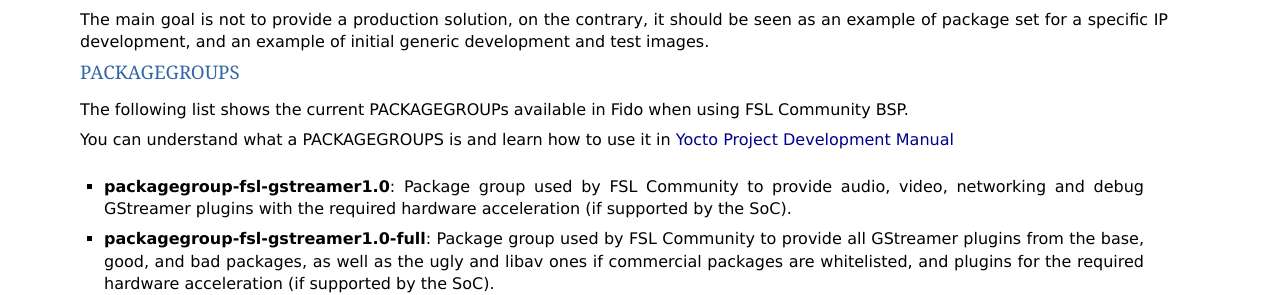
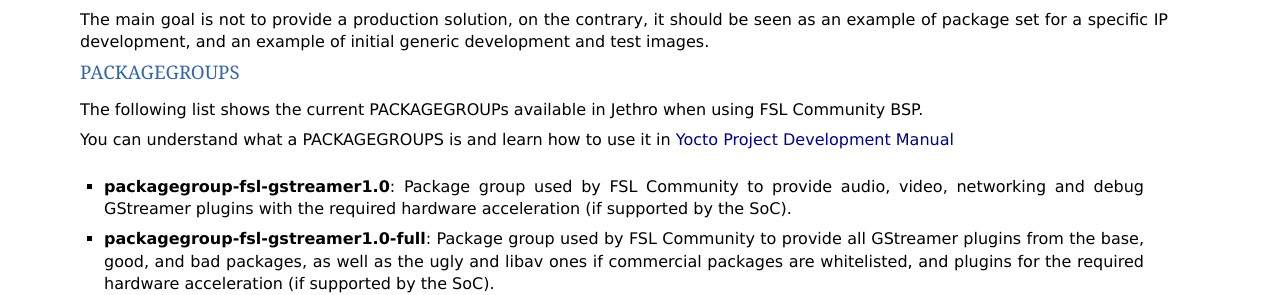
Before and after one commit to Freescale/Documentation, a Sphinx documentation site: the page built from release-notes/source/source-code.rst, in a window 1280 px wide and 900 px high, scrolled down 7995 px. Shown: the part 160-455 px from the top of the window. Built offline with Sphinx 7.4.7, drawn with Linux system fonts in a browser that asks for light colours; some of the changed text lies outside the part shown.

Commit message:
RN: Update to Jethro
Replace 'fido' by 'jethro' and '1.8' by '2.0'

It also fixes an URL to point to 'current' instead of a fixed past release.

Signed-off-by: Daiane Angolini <daiane.angolini@freescale.com>

```diff
--- a/release-notes/source/conf.py
+++ b/release-notes/source/conf.py
@@ -51,9 +51,9 @@
 # built documents.
 #
 # The short X.Y version.
-version = 'fido'
+version = 'jethro'
 # The full version, including alpha/beta/rc tags.
-release = '1.8'
+release = '2.0'
 
 if tags.has('draft'):
     release = release + " (Draft document)"
--- a/release-notes/source/source-code.rst
+++ b/release-notes/source/source-code.rst
@@ -139,7 +139,7 @@
 
 You can understand what a PACKAGEGROUPS is and learn how to use it in `Yocto
 Project Development Manual
-<http://www.yoctoproject.org/docs/1.6.1/dev-manual/dev-manual.html#usingpoky-extend-customimage-customtasks>`_
+<http://www.yoctoproject.org/docs/current/dev-manual/dev-manual.html#usingpoky-extend-customimage-customtasks>`_
 
 .. include:: packagegroups.inc
 
--- a/release-notes/source/variables.inc
+++ b/release-notes/source/variables.inc
@@ -1,3 +1,3 @@
-.. |release_name| replace:: Fido
+.. |release_name| replace:: Jethro
 .. |project_name| replace:: FSL Community BSP
 .. |freescale_release_name| replace:: Freescale Official Release
--- a/user-guide/source/nsteps.rst
+++ b/user-guide/source/nsteps.rst
@@ -16,7 +16,7 @@
     $ cd fsl-community-bsp
     fsl-community-bsp $ repo init \
                             -u https://github.com/Freescale/fsl-community-bsp-platform \
-                            -b fido
+                            -b jethro
     fsl-community-bsp $ repo sync
 
 4. Select your machine (:ref:`machines`) and prepare the environment for bitbake::
```
Also changed, not shown: release-notes/source/bsp-scope.rst (+4 -4 lines).
